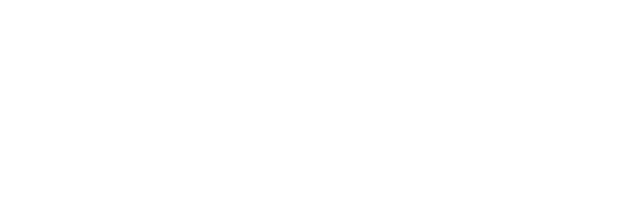
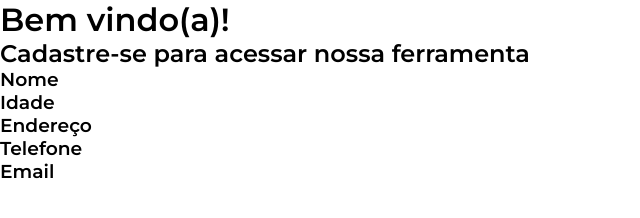
Before and after one commit to worklarissa/mini-projeto-pdam2, a plain HTML site: page index.html in a window 1280 px wide. Shown: the whole page, without its empty margins (0-640 px from the left). Drawn offline with Linux system fonts and the light colour scheme.

Commit message:
arrumei a fonte

```diff
--- a/index.html
+++ b/index.html
@@ -1,16 +1,23 @@
 <!DOCTYPE html>
 <html lang="pt-br">
 <head>
+    <!--tags metas-->
     <meta charset="UTF-8">
     <meta name="viewport" content="width=device-width, initial-scale=1.0">
+
     <title>Cadastro do Usuário</title>
+
     <link rel="stylesheet" href="style.css">
     <link rel="preconnect" href="https://fonts.googleapis.com">
     <link rel="preconnect" href="https://fonts.gstatic.com" crossorigin>
+    <!--chamando a fonte-->
     <link href="https://fonts.googleapis.com/css2?family=Montserrat:wght@300;400;600&display=swap" rel="stylesheet">
-    <script
+    <!--javascript externo-->
+    <script src="mini-projeto-pdam2/script.js"></script>
 </head>
+
 <body>
+    <div class="container">
     <h1>Bem vindo(a)!</h1>
     <h2>Cadastre-se para acessar nossa ferramenta</h2>
 
@@ -19,7 +26,7 @@
     <h3>Endereço</h3>
     <h3>Telefone</h3>
     <h3>Email</h3>
-
+    </div>
 
 </body>
 </html>
--- a/style.css
+++ b/style.css
@@ -0,0 +1,6 @@
+*{
+    box-sizing: border-box;
+    margin: auto;
+    padding: 0%;
+    font-family: "Montserrat", sans-seerif;
+}
```
